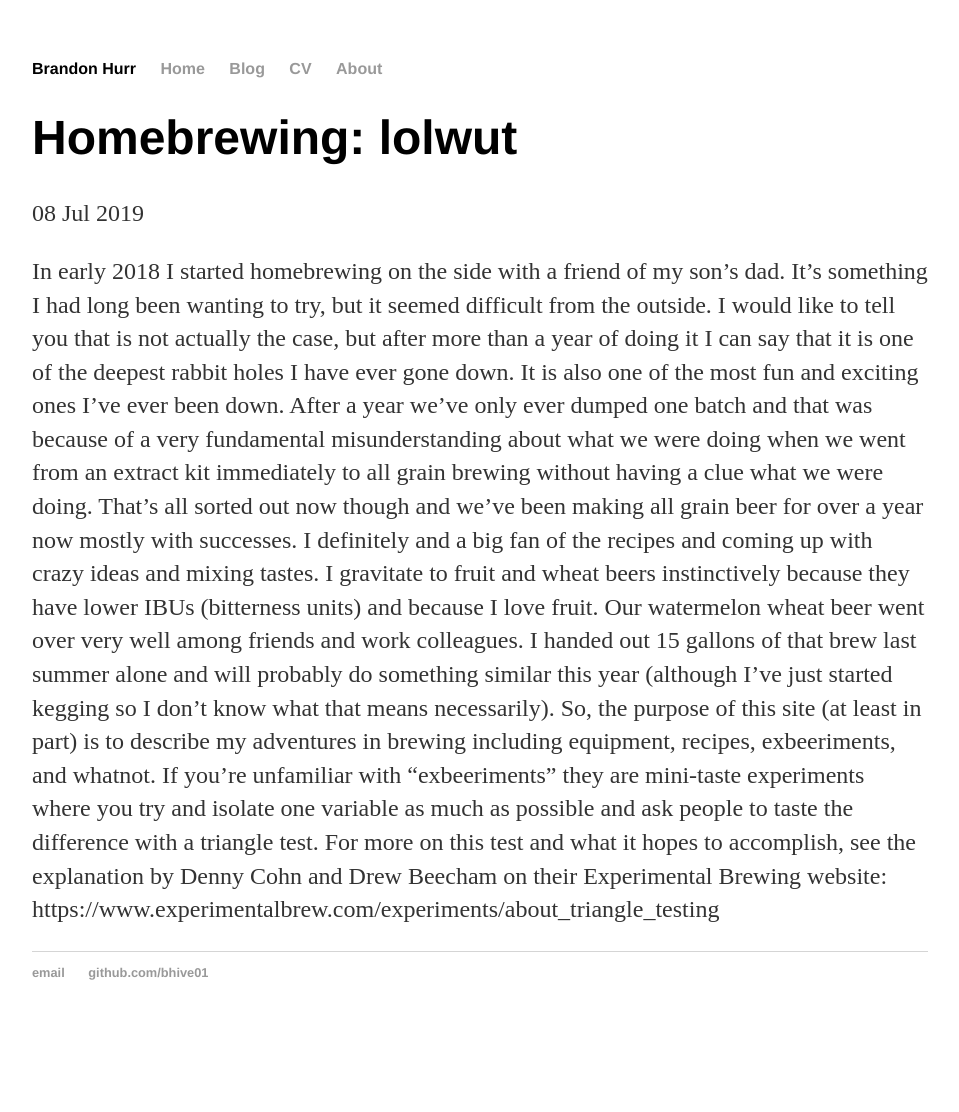
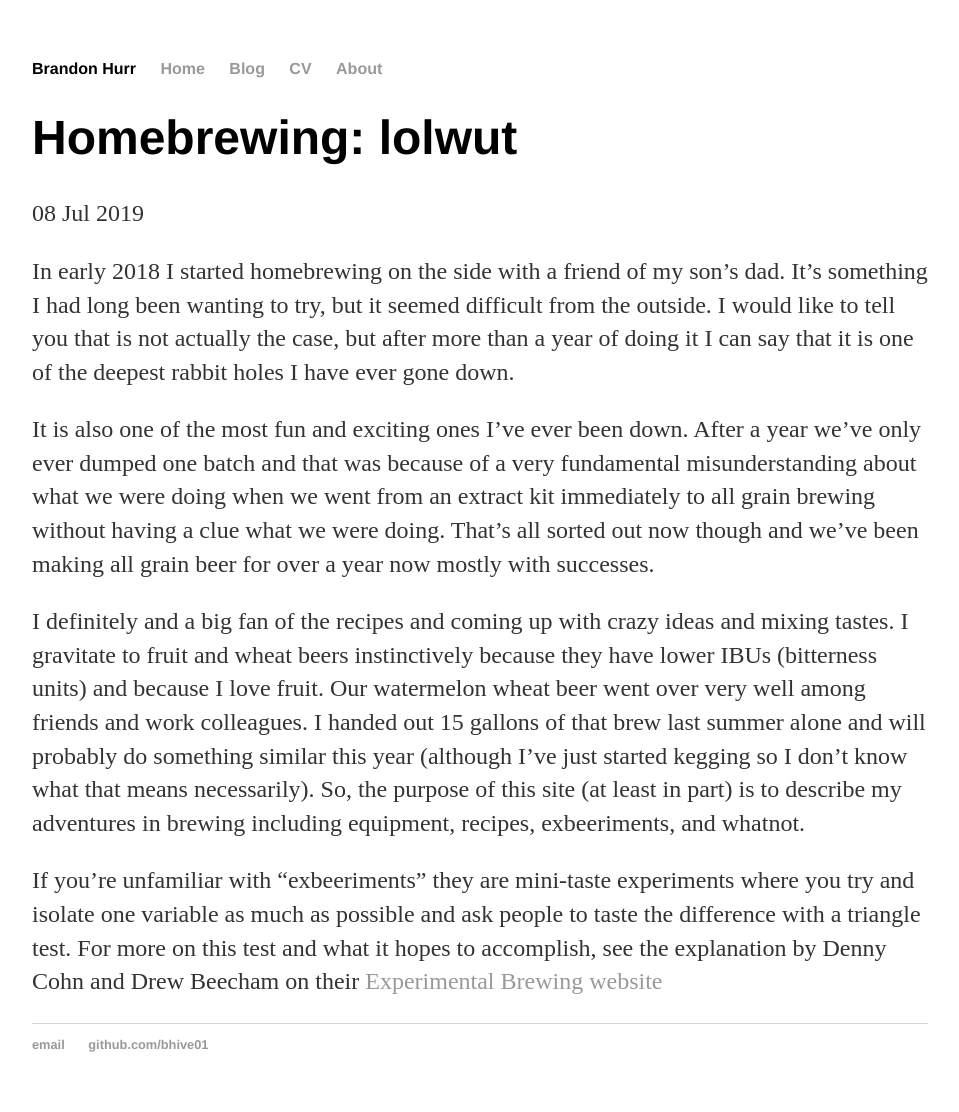
Before and after one commit to bhive01/bhive01.github.io, a Jekyll site: the page built from _posts/2019-07-08-Homebrew-start.md, in a window 1280 px wide. Shown: the whole page, without its empty margins (160-1119 px from the left). Built offline with Jekyll 4.4.1, drawn with Linux system fonts in a browser that asks for light colours; before the commit the page ends 1040 px from its top, so only the background shows below that.

Commit message:
Update 2019-07-08-Homebrew-start.md

```diff
--- a/_posts/2019-07-08-Homebrew-start.md
+++ b/_posts/2019-07-08-Homebrew-start.md
@@ -5,8 +5,10 @@ date: 2019-07-08
 ---
 
 In early 2018 I started homebrewing on the side with a friend of my son's dad. It's something I had long been wanting to try, but it seemed difficult from the outside. I would like to tell you that is not actually the case, but after more than a year of doing it I can say that it is one of the deepest rabbit holes I have ever gone down.
+
 It is also one of the most fun and exciting ones I've ever been down. After a year we've only ever dumped one batch and that was because of a very fundamental misunderstanding about what we were doing when we went from an extract kit immediately to all grain brewing without having a clue what we were doing. That's all sorted out now though and we've been making all grain beer for over a year now mostly with successes.
+
 I definitely and a big fan of the recipes and coming up with crazy ideas and mixing tastes. I gravitate to fruit and wheat beers instinctively because they have lower IBUs (bitterness units) and because I love fruit. Our watermelon wheat beer went over very well among friends and work colleagues. I handed out 15 gallons of that brew last summer alone and will probably do something similar this year (although I've just started kegging so I don't know what that means necessarily).
 So, the purpose of this site (at least in part) is to describe my adventures in brewing including equipment, recipes, exbeeriments, and whatnot.
-If you're unfamiliar with "exbeeriments" they are mini-taste experiments where you try and isolate one variable as much as possible and ask people to taste the difference with a triangle test. For more on this test and what it hopes to accomplish, see the explanation by Denny Cohn and Drew Beecham on their Experimental Brewing website:
-https://www.experimentalbrew.com/experiments/about_triangle_testing
+
+If you're unfamiliar with "exbeeriments" they are mini-taste experiments where you try and isolate one variable as much as possible and ask people to taste the difference with a triangle test. For more on this test and what it hopes to accomplish, see the explanation by Denny Cohn and Drew Beecham on their [Experimental Brewing website](https://www.experimentalbrew.com/experiments/about_triangle_testing)
```
